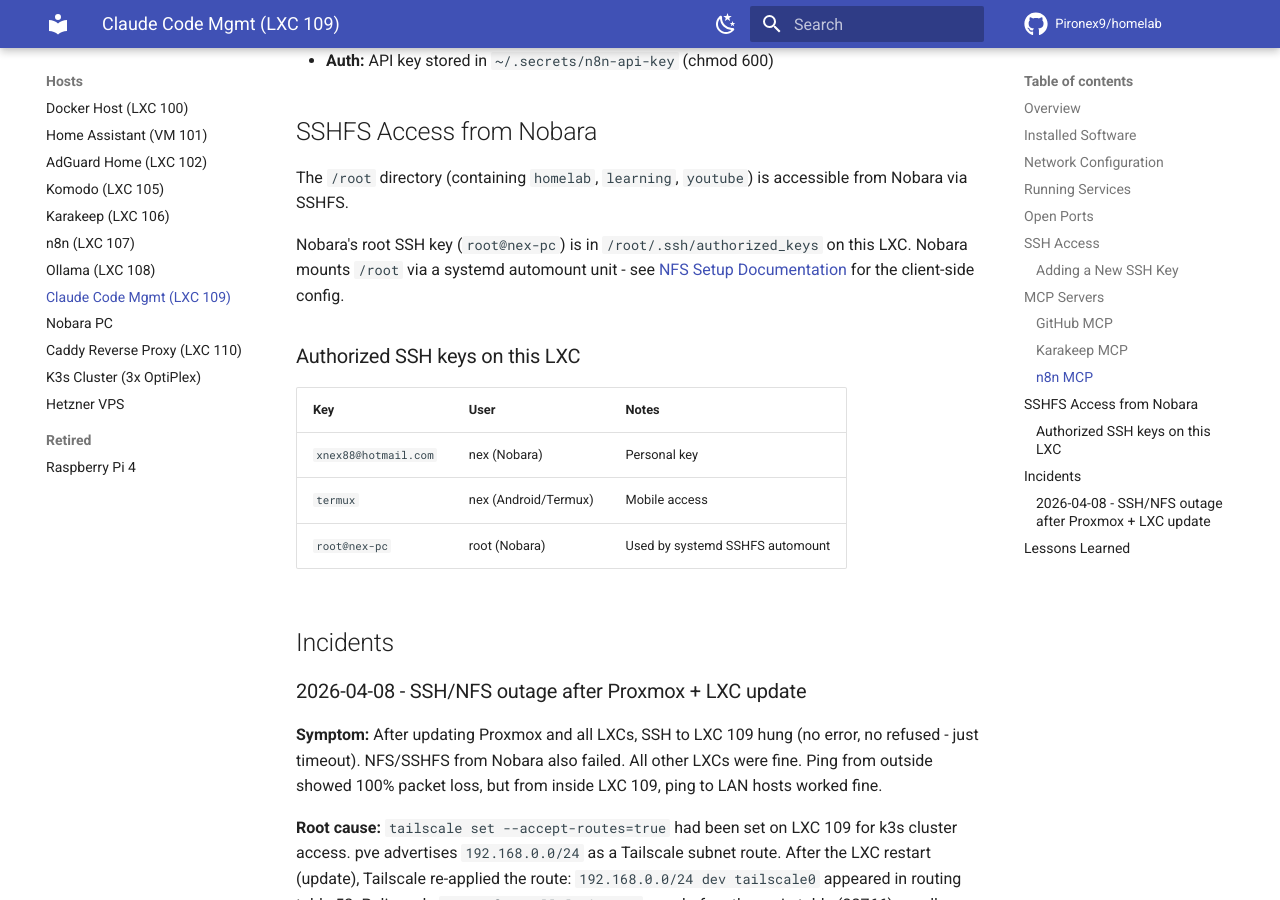
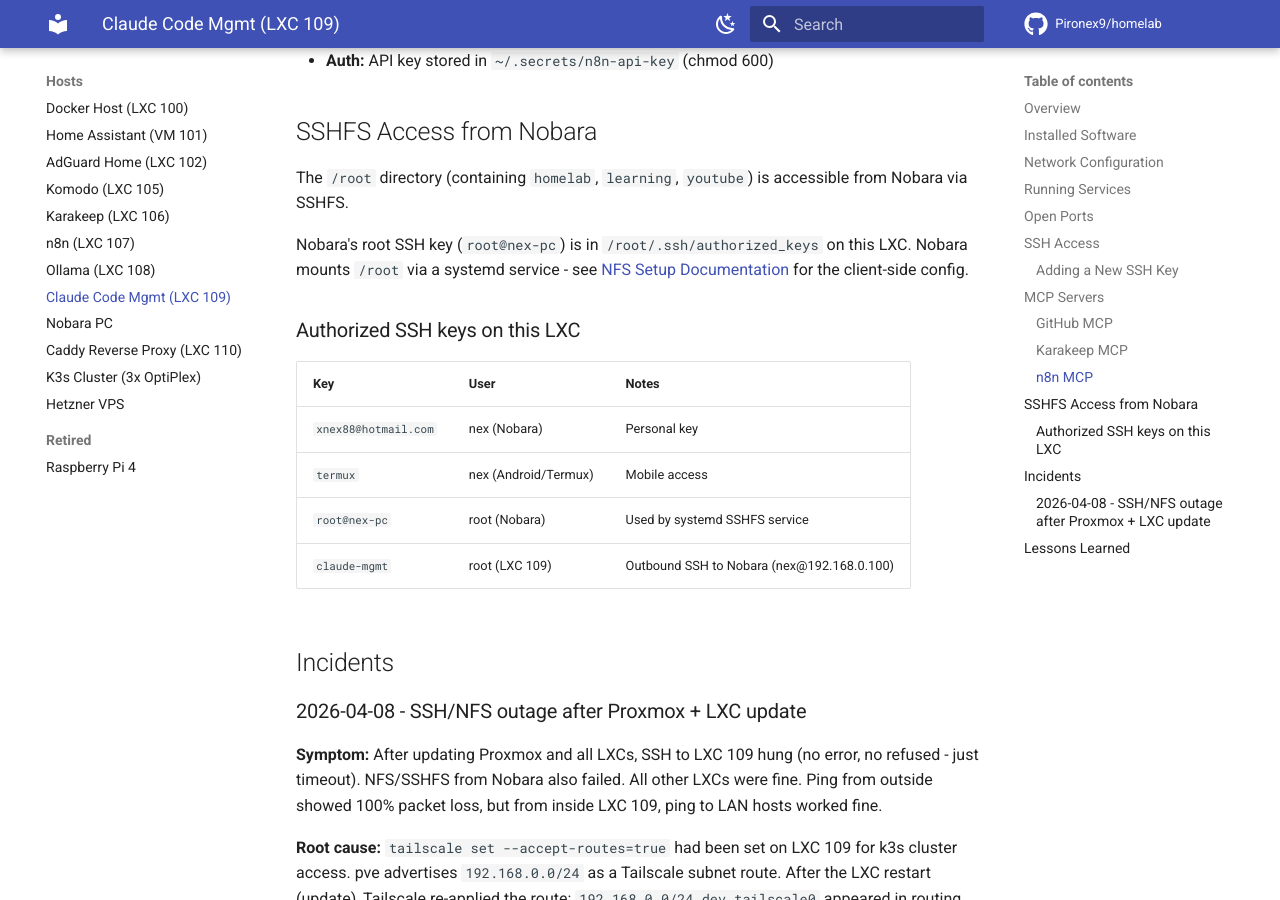
Before and after one commit to Pironex9/homelab, an MkDocs documentation site: the page built from docs/hosts/claude-mgmt.md, in a window 1280 px wide and 900 px high, scrolled down 2928 px. Built offline with MkDocs 1.6.1 and Material for MkDocs 9.7.7, drawn with Linux system fonts in a browser that asks for light colours; comment, search, counter and statistics services are not loaded.

Commit message:
Add SSH access from LXC 109 to Nobara, document in both host docs

```diff
--- a/docs/hosts/claude-mgmt.md
+++ b/docs/hosts/claude-mgmt.md
@@ -103,7 +103,7 @@
 
 The `/root` directory (containing `homelab`, `learning`, `youtube`) is accessible from Nobara via SSHFS.
 
-Nobara's root SSH key (`root@nex-pc`) is in `/root/.ssh/authorized_keys` on this LXC. Nobara mounts `/root` via a systemd automount unit - see [NFS Setup Documentation](../proxmox/14_NFS-Setup_Documentation.md) for the client-side config.
+Nobara's root SSH key (`root@nex-pc`) is in `/root/.ssh/authorized_keys` on this LXC. Nobara mounts `/root` via a systemd service - see [NFS Setup Documentation](../proxmox/14_NFS-Setup_Documentation.md) for the client-side config.
 
 ### Authorized SSH keys on this LXC
 
@@ -111,7 +111,8 @@
 |-----|------|-------|
 | `xnex88@hotmail.com` | nex (Nobara) | Personal key |
 | `termux` | nex (Android/Termux) | Mobile access |
-| `root@nex-pc` | root (Nobara) | Used by systemd SSHFS automount |
+| `root@nex-pc` | root (Nobara) | Used by systemd SSHFS service |
+| `claude-mgmt` | root (LXC 109) | Outbound SSH to Nobara (nex@192.168.0.100) |
 
 ## Incidents
 
```
Also changed, not shown: docs/hosts/nobara.md (+1 -0 lines).
